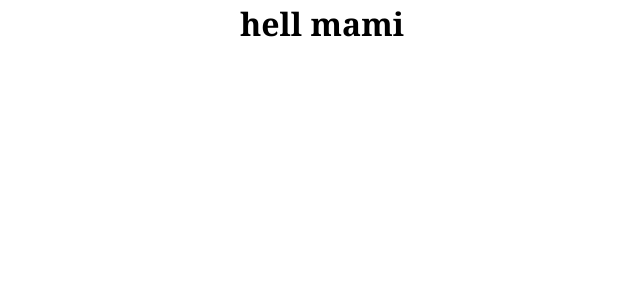
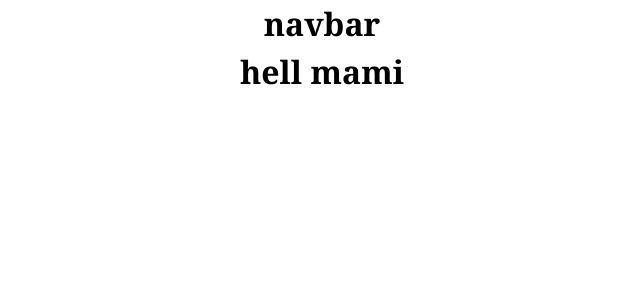
Before and after one commit to fatamorgana95/reactomon, a React (Create React App) app: page / in a window 1280 px wide. Shown: the top 300 px of the page, without its empty margins (318-958 px from the left). Built offline with nearby package versions, Linux system fonts and the light colour scheme.

Commit message:
create navbar

```diff
--- a/src/App.js
+++ b/src/App.js
@@ -1,12 +1,16 @@
 import './App.css';
 import React, { Component } from 'react';
+import Navbar from './components/layout/Navbar';
 
 
 class App extends Component{
   render() {
     return (
       <div className="App">
-        <h1>hell mami</h1>
+        <div className="Container">
+          <Navbar />
+          <h1>hell mami</h1>
+        </div>
       </div>
     );
   }
--- /dev/null
+++ b/src/components/layout/Navbar.js
@@ -0,0 +1,13 @@
+import React, { Component } from 'react';
+
+class NavBar extends Component {
+    render(){
+  return (
+    <div>
+      <h1>navbar</h1>
+    </div>
+  );
+    }
+}
+
+export default NavBar;
```
Also changed, not shown: 1 other file (tests, documents, lock files or other folders).
